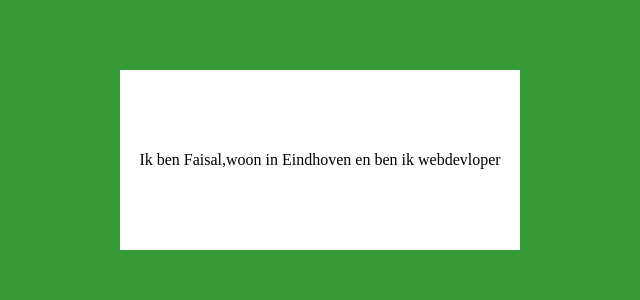
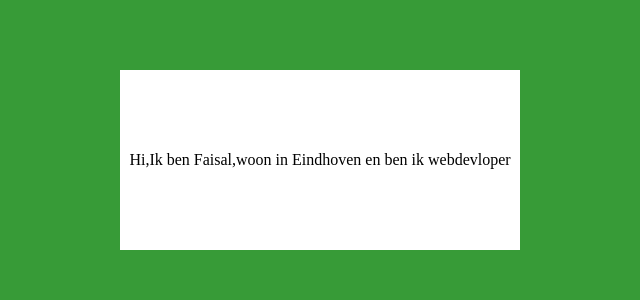
Before and after one commit to FaisalAbozeid/app, a plain HTML site: page index.html in a window 1280 px wide. Shown: the part 168-468 px from the top of the page, 512-1152 px from the left. Drawn offline with Linux system fonts and the light colour scheme; files whose address does not match are found by name.

Commit message:
Update index.html

```diff
--- a/index.html
+++ b/index.html
@@ -33,7 +33,7 @@
         </aside>
         <article id="article1">
             <div id="box">
-                <p>Ik ben Faisal,woon in Eindhoven en ben ik webdevloper</p>
+                <p>Hi,Ik ben Faisal,woon in Eindhoven en ben ik webdevloper</p>
             </div>
         </article>
     </main>
```
